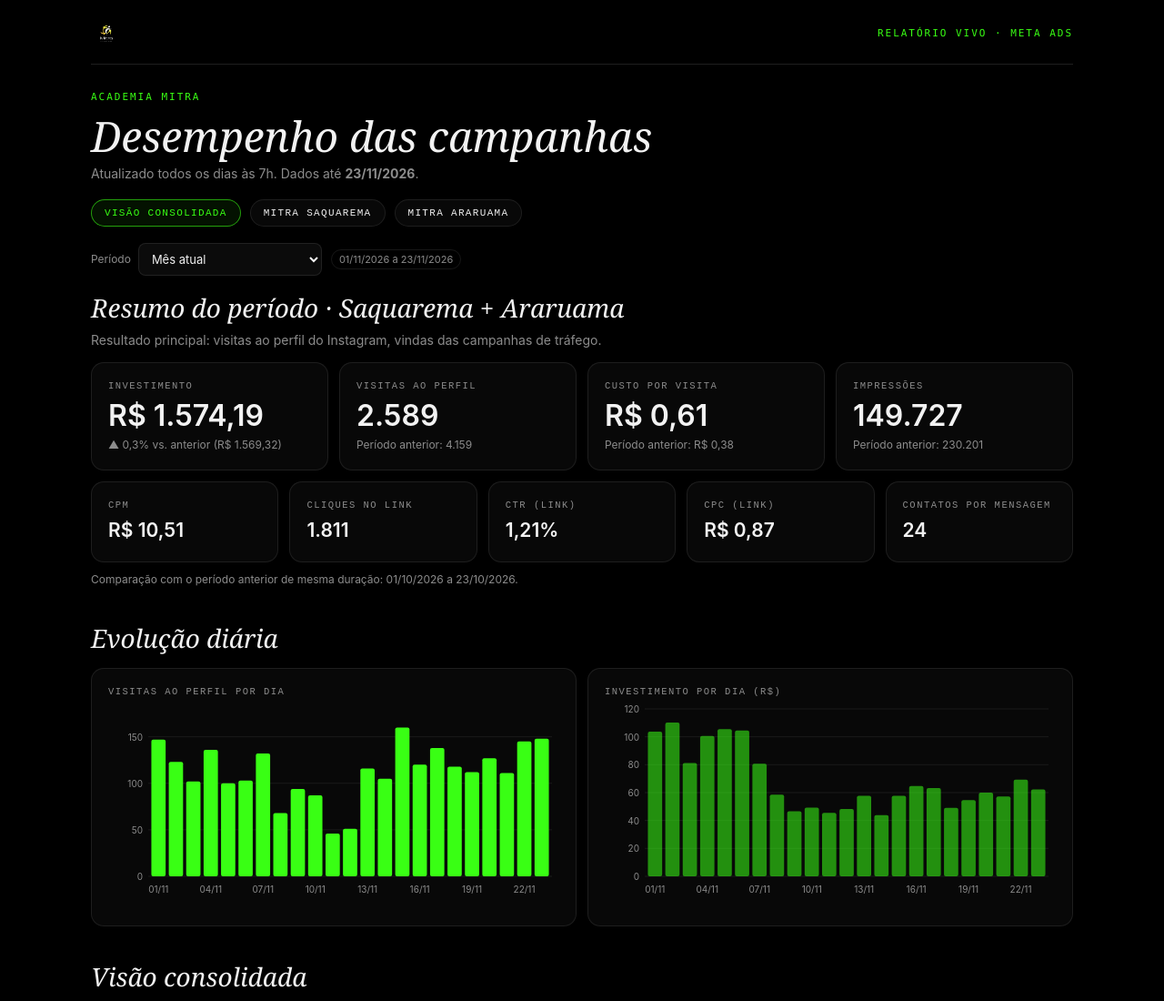
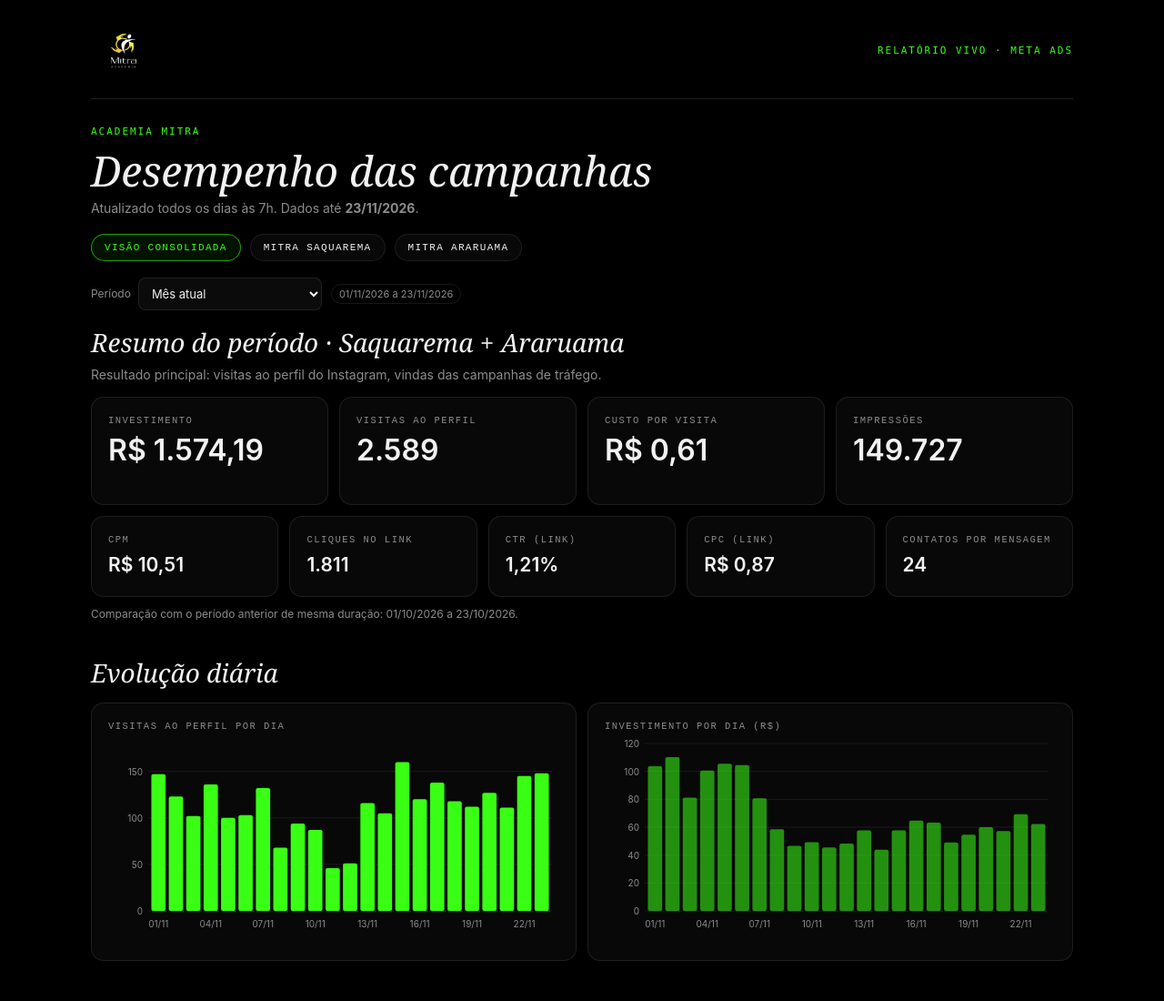
Before and after one commit to oigorvieira/Relat-rio-Mitra, a plain HTML site: page index.html in a window 1280 px wide. Shown: the top 1100 px of the page at 91% size. Drawn offline with Linux system fonts and the light colour scheme.

Commit message:
Mostrar comparação só quando favorável; aumentar logo
Co-Authored-By: Claude Sonnet 5.5 <noreply@anthropic.com>
Claude-Session: https://claude.ai/code/session_01GSXqEDECiGMU4mSKPB6ADU

```diff
--- a/index.html
+++ b/index.html
@@ -6,7 +6,7 @@
 .vr *{box-sizing:border-box}
 .vr .wrap{max-width:1080px;margin:0 auto}
 .vr header.top{display:flex;align-items:center;justify-content:space-between;gap:12px;padding-bottom:16px;border-bottom:1px solid hsl(0 0% 12%)}
-.vr header.top img{height:34px;width:auto;display:block}
+.vr header.top img{height:72px;width:auto;display:block}
 .vr header.top img.vlogo{height:22px}
 .vr .eyebrow{font-family:'JetBrains Mono',ui-monospace,Menlo,monospace;text-transform:uppercase;letter-spacing:.18em;font-size:11px;color:var(--g)}
 .vr h1{font-family:'Cormorant Garamond',Georgia,serif;font-style:italic;font-weight:500;font-size:clamp(30px,6vw,46px);line-height:1.1;margin:8px 0 6px}
@@ -250,9 +250,9 @@ Object.keys(KP).forEach(function(n){var c=KP[n];
  dash.draw(n,function(el){var r=dash.data('resumo');el.textContent=r.status==='ok'&&r.data[0]?c[1](r.data[0][c[0]]):'—';});
  if(c[2])dash.draw(c[2],function(el){var r=dash.data('resumo');el.className='delta';if(r.status!=='ok'||!r.data[0]){el.textContent='—';return;}
   var o=r.data[0];if(!o.prevok){el.textContent='Sem período anterior para comparar';return;}
-  var a=o[c[0]],b=o['ant_'+c[0]];if(!b||a==null){el.textContent='Período anterior: '+c[1](b);return;}
+  var a=o[c[0]],b=o['ant_'+c[0]];if(!b||a==null){el.textContent='\u00a0';return;}
   var d=(a-b)/b*100,fav=(c[3]===0)||(d*c[3])>0;
-  if(!fav){el.textContent='Período anterior: '+c[1](b);return;}
+  if(!fav||c[3]===0){el.textContent='\u00a0';return;}
   el.textContent=(d>=0?'▲ ':'▼ ')+Math.abs(d).toLocaleString('pt-BR',{maximumFractionDigits:1})+'% vs. anterior ('+c[1](b)+')';if(c[3]!==0&&Math.abs(d)>=1)el.className='delta good';});});
 dash.draw('nota_cmp',function(el){var r=dash.data('resumo');if(r.status!=='ok'||!r.data[0]){el.textContent='—';return;}var o=r.data[0];
  el.textContent=o.prevok?'Comparação com o período anterior de mesma duração: '+VR.br(o.pde)+' a '+VR.br(o.pate)+'.':'Ainda não há dados suficientes do período anterior (o histórico começa em 01/10/2026).';});
```
